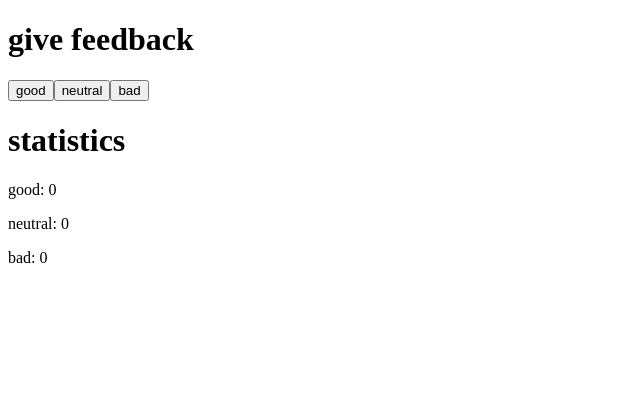
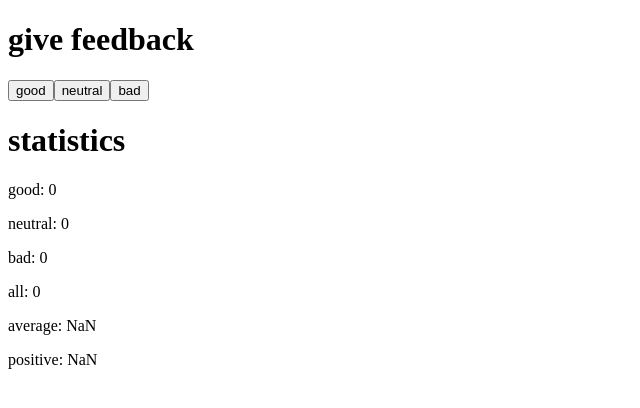
Before and after one commit to Samuliej/Fullstack-osa1, a React (Create React App) app in the folder unicafe/: page / in a window 1280 px wide. Shown: the top 408 px of the page, without its empty margins (0-640 px from the left). Built offline with nearby package versions, Linux system fonts and the light colour scheme.

Commit message:
1.7: unicafe step-2 complete

```diff
--- a/unicafe/src/App.js
+++ b/unicafe/src/App.js
@@ -18,15 +18,26 @@ const Display = (props) => (
   </div>
 )
 
+const GetAverage = (props) => {
+  return ( (props.val1 - props.val2) / props.val3)
+}
+
+const GetPositive = (props) => {
+  return (
+    (props.val1 * 100) / props.val2
+  )
+}
+
+
 const App = () => {
-  // tallenna napit omaan tilaansa
   const [good, setGood] = useState(0)
   const [neutral, setNeutral] = useState(0)
   const [bad, setBad] = useState(0)
+  const [allClicks, setAll] = useState(0)
 
-  const setGoodValue = () => setGood(good +1)
-  const setNeutralValue = () => setNeutral(neutral +1)
-  const setBadValue = () => setBad(bad +1)
+  const setGoodValue = () => {setGood(good +1); setAll(allClicks+1) }
+  const setNeutralValue = () => {setNeutral(neutral +1); setAll(allClicks +1)}
+  const setBadValue = () => {setBad(bad +1); setAll(allClicks+1) }
 
   return (
     <div>
@@ -38,6 +49,9 @@ const App = () => {
         <Display text="good" value={good}></Display>
         <Display text="neutral" value={neutral}></Display>
         <Display text="bad" value={bad}></Display>
+        <Display text="all" value={allClicks}></Display>
+        <Display text="average" value={<GetAverage val1={good} val2={bad} val3={allClicks}></GetAverage>}></Display>
+        <Display text="positive" value={<GetPositive val1={good} val2={allClicks}></GetPositive>}></Display>
     </div>
   )
 }
```
